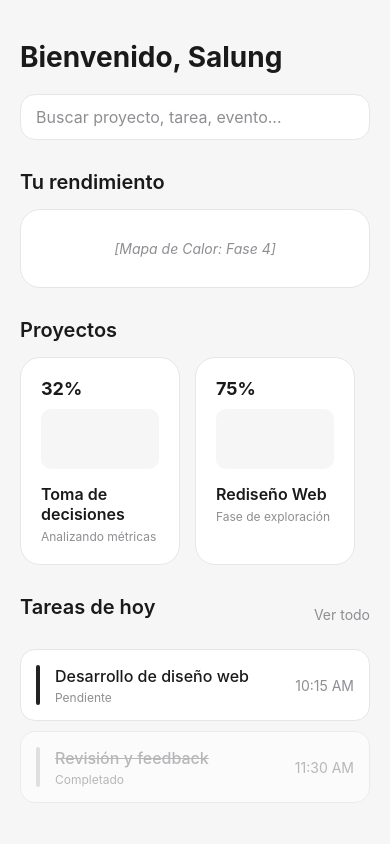
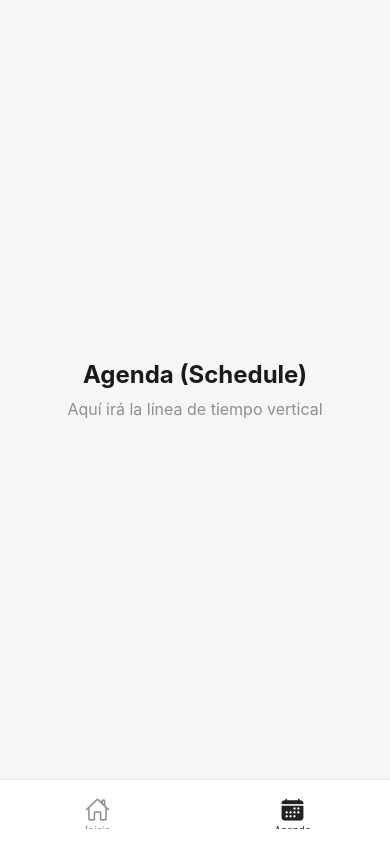
Before and after one commit to zayfer-ux/app-productividad, a React Native app: screen /Agenda in a window 390 px wide. Built offline with nearby package versions, Linux system fonts and the light colour scheme.

Commit message:
feat: integracion de navegacion inferior y componentes ui

```diff
--- a/App.tsx
+++ b/App.tsx
@@ -1,7 +1,8 @@
 // App.tsx
 import React from 'react';
-import HomeScreen from './src/screens/HomeScreen';
+import AppNavigator from './src/navigation/AppNavigator';
 
 export default function App() {
-  return <HomeScreen />;
+  // Ahora la app arranca desde el sistema de navegación
+  return <AppNavigator />;
 }
--- a/package.json
+++ b/package.json
@@ -3,11 +3,16 @@
   "version": "1.0.0",
   "main": "index.ts",
   "dependencies": {
+    "@expo/vector-icons": "^15.0.2",
+    "@react-navigation/bottom-tabs": "^7.20.0",
+    "@react-navigation/native": "^7.5.0",
     "expo": "~57.0.25",
     "expo-status-bar": "~57.0.1",
     "react": "19.2.3",
     "react-dom": "19.2.3",
     "react-native": "0.86.3",
+    "react-native-safe-area-context": "~5.7.0",
+    "react-native-screens": "~4.26.0",
     "react-native-web": "^0.21.2"
   },
   "devDependencies": {
--- /dev/null
+++ b/src/navigation/AppNavigator.tsx
@@ -0,0 +1,49 @@
+// src/navigation/AppNavigator.tsx
+import React from 'react';
+import { createBottomTabNavigator } from '@react-navigation/bottom-tabs';
+import { NavigationContainer } from '@react-navigation/native';
+import { Ionicons } from '@expo/vector-icons'; // Íconos incluidos en Expo
+import { colors } from '../theme/colors';
+
+// Importamos nuestras dos pantallas
+import HomeScreen from '../screens/HomeScreen';
+import ScheduleScreen from '../screens/ScheduleScreen';
+
+const Tab = createBottomTabNavigator();
+
+export default function AppNavigator() {
+  return (
+    <NavigationContainer>
+      <Tab.Navigator
+        screenOptions={({ route }) => ({
+          headerShown: false, // Ocultamos el encabezado feo por defecto
+          tabBarIcon: ({ focused, color, size }) => {
+            let iconName: keyof typeof Ionicons.glyphMap = 'home';
+
+            // Asignamos el ícono dependiendo de la pantalla
+            if (route.name === 'Inicio') {
+              iconName = focused ? 'home' : 'home-outline';
+            } else if (route.name === 'Agenda') {
+              iconName = focused ? 'calendar' : 'calendar-outline';
+            }
+
+            return <Ionicons name={iconName} size={size} color={color} />;
+          },
+          tabBarActiveTintColor: colors.primary, // Color del ícono seleccionado
+          tabBarInactiveTintColor: colors.textSecondary, // Color cuando no está seleccionado
+          tabBarStyle: {
+            backgroundColor: colors.surface,
+            borderTopWidth: 1,
+            borderTopColor: colors.border,
+            height: 65, // Un poco más alto para que sea cómodo de tocar
+            paddingBottom: 10,
+            paddingTop: 10,
+          },
+        })}
+      >
+        <Tab.Screen name="Inicio" component={HomeScreen} />
+        <Tab.Screen name="Agenda" component={ScheduleScreen} />
+      </Tab.Navigator>
+    </NavigationContainer>
+  );
+}
--- a/src/screens/HomeScreen.tsx
+++ b/src/screens/HomeScreen.tsx
@@ -14,7 +14,7 @@ export default function HomeScreen() {
       <ScrollView showsVerticalScrollIndicator={false} contentContainerStyle={styles.scrollContent}>
 
         <View style={styles.header}>
-          <Text style={styles.title}>Bienvenido, Salung</Text>
+          <Text style={styles.title}>Bienvenido, Misael</Text>
         </View>
 
         <View style={styles.searchContainer}>
--- /dev/null
+++ b/src/screens/ScheduleScreen.tsx
@@ -0,0 +1,37 @@
+// src/screens/ScheduleScreen.tsx
+import React from 'react';
+import { View, Text, StyleSheet, SafeAreaView } from 'react-native';
+import { colors } from '../theme/colors';
+
+export default function ScheduleScreen() {
+  return (
+    <SafeAreaView style={styles.container}>
+      <View style={styles.content}>
+        <Text style={styles.title}>Agenda (Schedule)</Text>
+        <Text style={styles.subtitle}>Aquí irá la línea de tiempo vertical</Text>
+      </View>
+    </SafeAreaView>
+  );
+}
+
+const styles = StyleSheet.create({
+  container: {
+    flex: 1,
+    backgroundColor: colors.background,
+  },
+  content: {
+    flex: 1,
+    justifyContent: 'center',
+    alignItems: 'center',
+  },
+  title: {
+    fontSize: 24,
+    fontWeight: 'bold',
+    color: colors.textPrimary,
+  },
+  subtitle: {
+    fontSize: 16,
+    color: colors.textSecondary,
+    marginTop: 10,
+  }
+});
```
Also changed, not shown: 1 other file (tests, documents, lock files or other folders).
